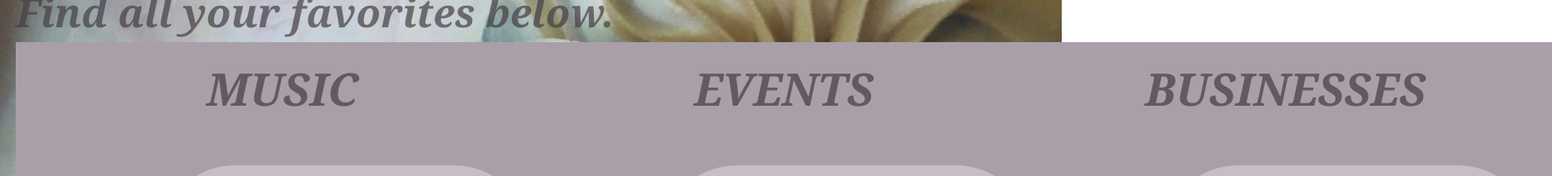
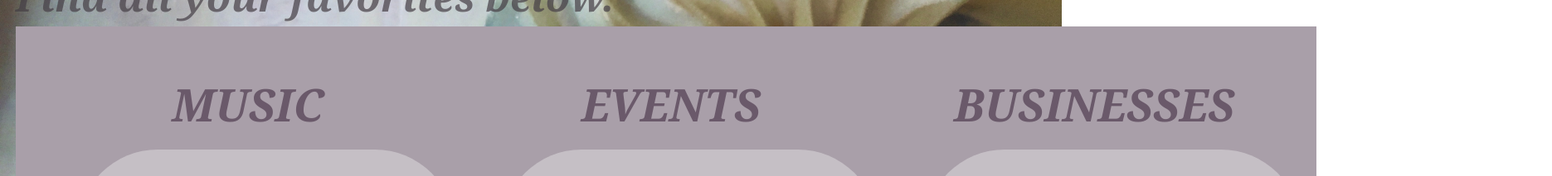
Before and after one commit to NotNanetteKaye/FullStack-capstone2022, a React (Create React App) app in the folder frontend/: page /favorites in a window 1280 px wide. Shown: the part 252-465 px from the top of the page at 83% size, 1871 px wide, since content can reach past the window. Built offline with nearby package versions, Linux system fonts and the light colour scheme; no server answers; sample sign-in values are in the browser's storage.

Commit message:
Format in FavoritesPage.js complete!!!

```diff
--- a/frontend/src/pages/FavoritesPage/FavoritesPage.css
+++ b/frontend/src/pages/FavoritesPage/FavoritesPage.css
@@ -8,6 +8,7 @@
 .header {
     width: 100%;
     grid-area: heading;
+    color: #443d44b3;
 }
 
 .faves {
@@ -32,9 +33,9 @@
     background-color: #f1f1f161;
     width: 120mm;
     border-radius: 27mm;
-    margin-left: 40mm;
+    margin-left: 15mm;
     padding: 20mm;
-    margin-top: 15mm;
+    margin-top: 5mm;
 }
 
 .faves h1 {
@@ -42,7 +43,9 @@
     flex-direction: row;
     flex-wrap: wrap;
     justify-content: space-around;
-    color: #625a62;
+    color: #523e52b8;
+    margin-left: 3mm;
+    margin-top: 10mm;
 }
 
 .faves .middle {
@@ -55,12 +58,15 @@
 
 .favoritespage h1 {
     font: bold italic 3.4em Georgia, Times, "Times New Roman", serif;
-    color: #443d44b3;
 }
 
 .favoritespage h2 {
     font: bold italic 3em Georgia, Times, "Times New Roman", serif;
     color: #443d44b3;
     margin-bottom: 1mm;
-    margin-top: 20mm;
+    margin-top: 15mm;
 }
+
+.favePresenters h3 {
+    margin-bottom: 10mm;
+}
```
